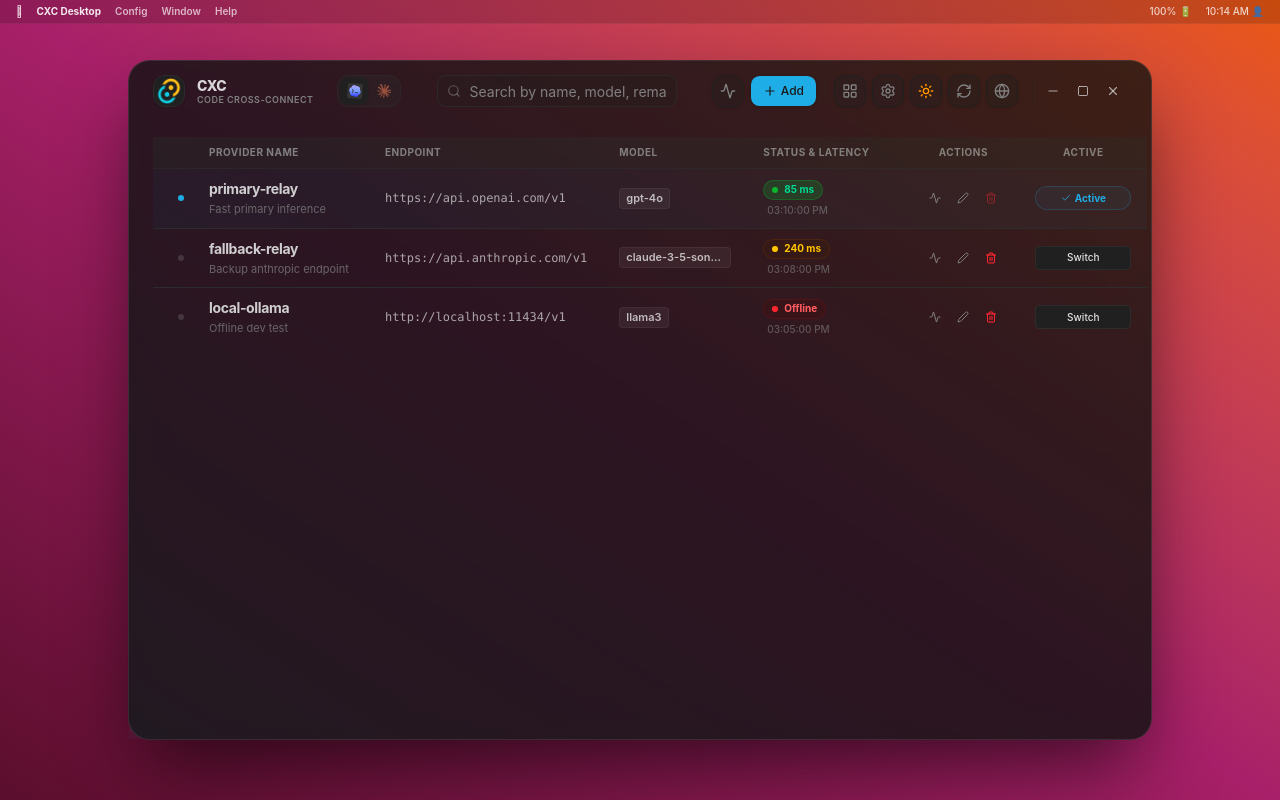
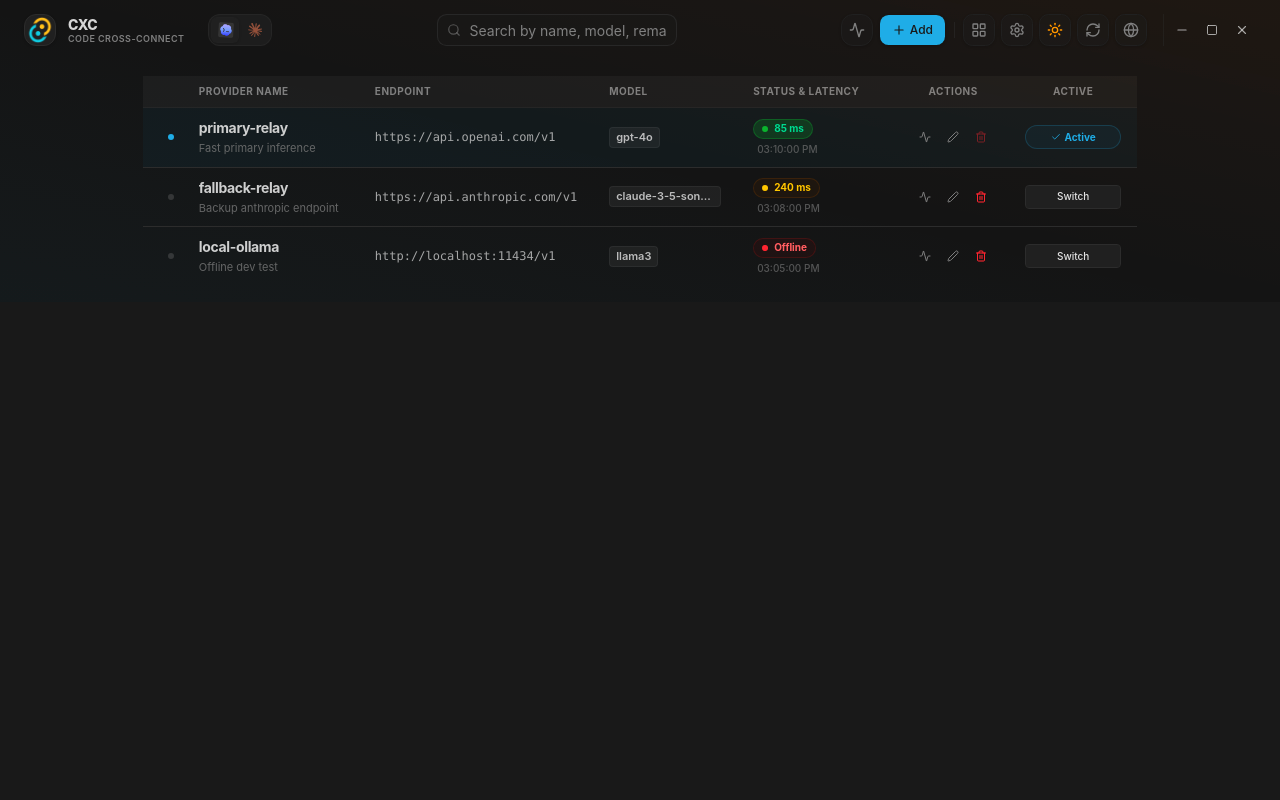
Before and after one commit to zhang3say/cxc, a React (Vite) app in the folder cxc-desktop/: page / in a window 1280 px wide. Built offline with nearby package versions, Linux system fonts and the light colour scheme.

Commit message:
refactor: 彻底移除桌面模拟环境与壁纸逻辑，还原真实全屏客户端结构

```diff
--- a/cxc-desktop/src/App.tsx
+++ b/cxc-desktop/src/App.tsx
@@ -368,17 +368,7 @@
     return (localStorage.getItem("cxc-vibe-mode") as any) || "mica";
   });
 
-  const [simulateDesktop] = useState<boolean>(() => {
-    // 默认在浏览器里预览时模拟桌面
-    const isMock = typeof window !== "undefined" && (
-      !(window as any).__TAURI__ ||
-      !(window as any).__TAURI_INTERNALS__ ||
-      (window as any).__TAURI_INTERNALS__?.invoke?.toString().includes("Mock")
-    );
-    return isMock;
-  });
-
-  const [desktopWallpaper] = useState<"sequoia" | "nebula" | "dark-slate">("sequoia");
+  // 正常运行状态
 
   // 窗口所属平台风格
   const [platform, setPlatform] = useState<"macos" | "windows" | "linux">("macos");
@@ -472,10 +462,7 @@
   const getWindowClasses = () => {
     const base = "flex flex-col text-foreground transition-all duration-300 relative select-none ";
 
-    // 如果是模拟桌面，应用固定大小、阴影、圆角和细边框；如果是全屏，占据全部高度
-    const layout = simulateDesktop
-      ? "w-[1024px] h-[680px] rounded-2xl shadow-[0_35px_80px_-15px_rgba(0,0,0,0.65)] border border-white/10 overflow-hidden"
-      : "w-full min-h-screen";
+    const layout = "w-full min-h-screen";
 
     if (vibeMode === "standard") {
       return base + layout + " bg-background";
@@ -2283,59 +2270,6 @@
         }
       `}</style>
 
-      {simulateDesktop ? (
-        // 模拟桌面容器壳
-        <div className="fixed inset-0 w-screen h-screen z-40 flex flex-col items-center justify-center overflow-hidden font-sans select-none bg-slate-950">
-          {/* 桌面壁纸 */}
-          <div className="absolute inset-0 z-0 transition-all duration-700 ease-in-out scale-100">
-            {desktopWallpaper === "sequoia" && (
-              <div className="w-full h-full bg-gradient-to-tr from-[#5b0e2d] via-[#a82069] to-[#ea580c]" />
-            )}
-            {desktopWallpaper === "nebula" && (
-              <div className="w-full h-full bg-gradient-to-br from-[#0b132b] via-[#1c2541] to-[#3a506b]" />
-            )}
-            {desktopWallpaper === "dark-slate" && (
-              <div className="w-full h-full bg-gradient-to-tr from-[#111827] to-[#374151]" />
-            )}
-            {/* 极光粒子微光 */}
-            <div className="absolute inset-0 opacity-20 bg-[radial-gradient(ellipse_at_top_right,_var(--tw-gradient-stops))] from-white/30 via-transparent to-transparent pointer-events-none" />
-          </div>
-
-          {/* 模拟的 macOS Menu Bar */}
-          <div className="absolute top-0 left-0 right-0 h-6 bg-black/15 backdrop-blur-md border-b border-white/5 text-[10px] text-white/90 px-4 flex items-center justify-between z-10 select-none">
-            <div className="flex items-center gap-3.5 font-semibold">
-              <span className="cursor-pointer"></span>
-              <span className="font-bold cursor-pointer">CXC Desktop</span>
-              <span className="opacity-75 cursor-pointer">{lang === "zh" ? "配置" : "Config"}</span>
-              <span className="opacity-75 cursor-pointer">{lang === "zh" ? "窗口" : "Window"}</span>
-              <span className="opacity-75 cursor-pointer">{lang === "zh" ? "帮助" : "Help"}</span>
-            </div>
-            <div className="flex items-center gap-3.5 font-medium opacity-85">
-              <span>100% 🔋</span>
-              <span>10:14 AM 👤</span>
-            </div>
-          </div>
-
-          {/* 模拟应用窗口壳 */}
-          <div className={getWindowClasses()}>
-            {/* 极光流体背景 */}
-            {vibeMode === "aurora" && (
-              <div className="absolute inset-0 z-0 overflow-hidden pointer-events-none opacity-30 mix-blend-screen dark:opacity-25">
-                <div className="absolute -top-1/4 -left-1/4 size-[400px] rounded-full bg-purple-600/35 blur-[70px] animate-float-blob-1" />
-                <div className="absolute -bottom-1/4 -right-1/4 size-[450px] rounded-full bg-orange-600/25 blur-[80px] animate-float-blob-2" />
-                <div className="absolute top-1/3 left-1/3 size-[350px] rounded-full bg-cyan-600/30 blur-[60px] animate-float-blob-3" />
-              </div>
-            )}
-
-            {vibeMode === "mica" && (
-              <div className="absolute inset-0 z-0 overflow-hidden pointer-events-none bg-gradient-to-tr from-primary/[0.04] via-transparent to-orange-500/[0.04]" />
-            )}
-
-            {renderAppContent()}
-          </div>
-        </div>
-      ) : (
-        // 正常应用窗口模式 (全屏运行在桌面客户端中)
       <div className={getWindowClasses()}>
         {vibeMode === "aurora" && (
           <div className="absolute inset-0 z-0 overflow-hidden pointer-events-none opacity-30 mix-blend-screen dark:opacity-25">
@@ -2351,7 +2285,6 @@
 
         {renderAppContent()}
       </div>
-      )}
     </>
   );
 }
```
Lines whose indentation alone changed are shown as unchanged.
